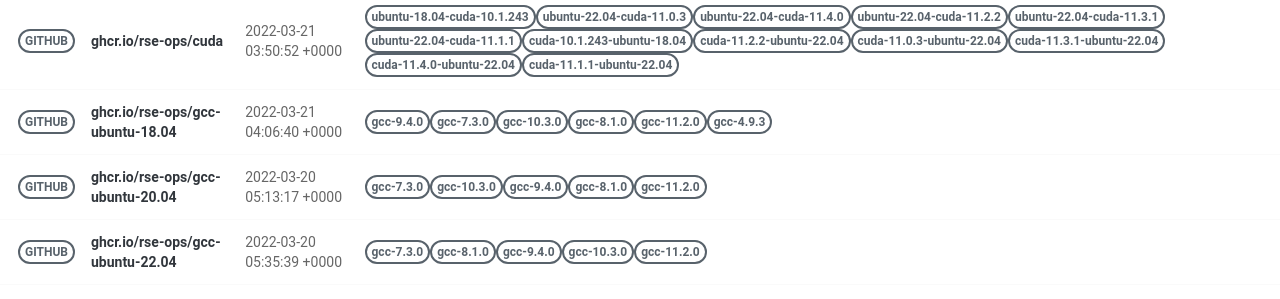
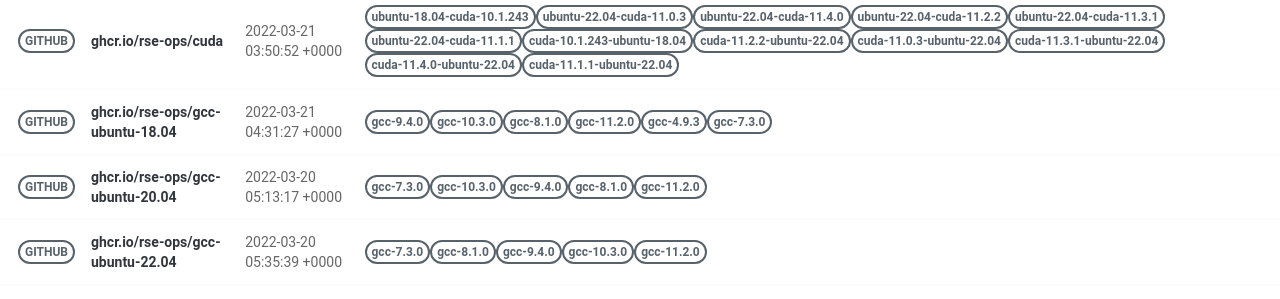
Before and after one commit to rse-ops/docker-images, a Jekyll site: the page built from pages/index.md, in a window 1280 px wide. Shown: the part 502-801 px from the top of the page. Built offline with Jekyll 4.4.1, drawn with Linux system fonts in a browser that asks for light colours; nearby versions of some CDN libraries.

Commit message:
Automated push to update library 2022-03-21

```diff
--- a/_library/ghcr.io-rse-ops-gcc-ubuntu-18.04.md
+++ b/_library/ghcr.io-rse-ops-gcc-ubuntu-18.04.md
@@ -1,7 +1,7 @@
 ---
 layout: container
 name: ghcr.io/rse-ops/gcc-ubuntu-18.04
-updated_at: 2022-03-21 04:06:40.896920
+updated_at: 2022-03-21 04:31:27.865132
 
 
 container_url: https://github.com/orgs/rse-ops/packages/container/package/gcc-ubuntu-18.04
```
Also changed, not shown: other parts of _library/ghcr.io-rse-ops-gcc-ubuntu-18.04.md (+3 -3 lines).
